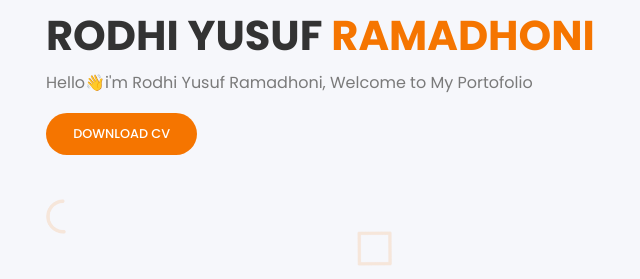
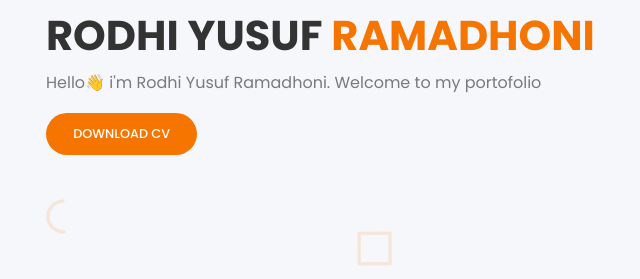
Before and after one commit to rodhiyusuf/portofolio, a plain HTML site: page index.html in a window 1280 px wide. Shown: the part 337-616 px from the top of the page, 18-658 px from the left. Drawn offline with nearby package versions, Linux system fonts and the light colour scheme.

Commit message:
index.html

```diff
--- a/index.html
+++ b/index.html
@@ -79,7 +79,7 @@
             <div class="column-1">
               <h1 class="header-title">RODHI YUSUF <span>RAMADHONI</span></h1>
               <p class="text">
-                Hello👋i'm Rodhi Yusuf Ramadhoni, Welcome to My Portofolio
+                Hello👋 i'm Rodhi Yusuf Ramadhoni. Welcome to my portofolio
               </p>
               <a href="https://drive.google.com/file/d/1CxXrK7obZ-iNavHKd3fHS9V67XjMSKDN/view?usp=sharing" target="blank" class="btn">Download CV</a>
             </div>
```
